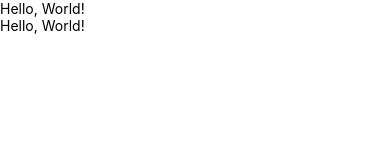
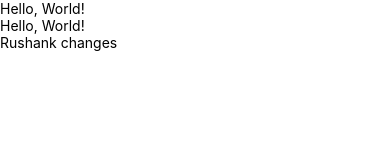
Before and after one commit to kunal-vichare/greytHR, a React Native app: screen / in a window 390 px wide. Shown: the top 160 px of the page. Built offline with nearby package versions, Linux system fonts and the light colour scheme.

Commit message:
rushank changes

```diff
--- a/App.jsx
+++ b/App.jsx
@@ -6,6 +6,7 @@ const App = () => {
     <View>
       <Text>Hello, World!</Text>
       <Text>Hello, World!</Text>
+      <Text>Rushank changes</Text>
     </View>
   )
 }
```
